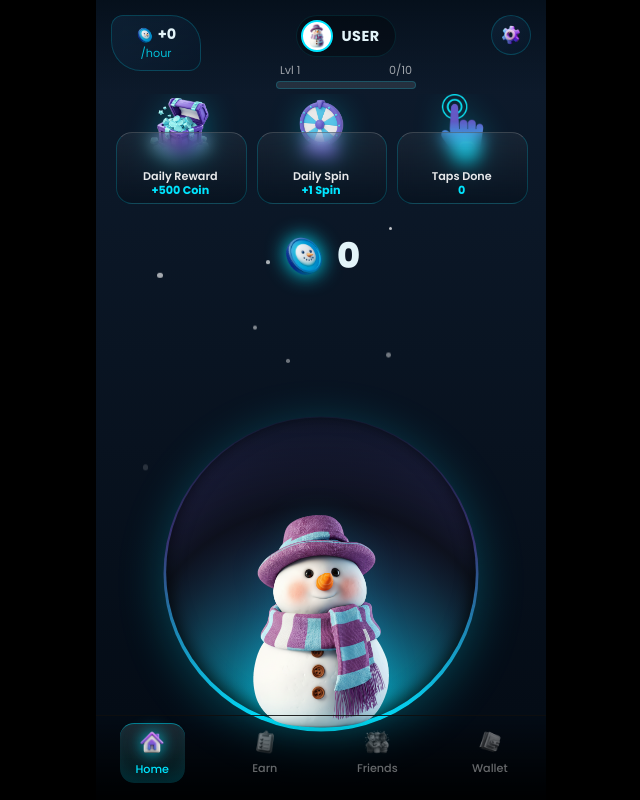
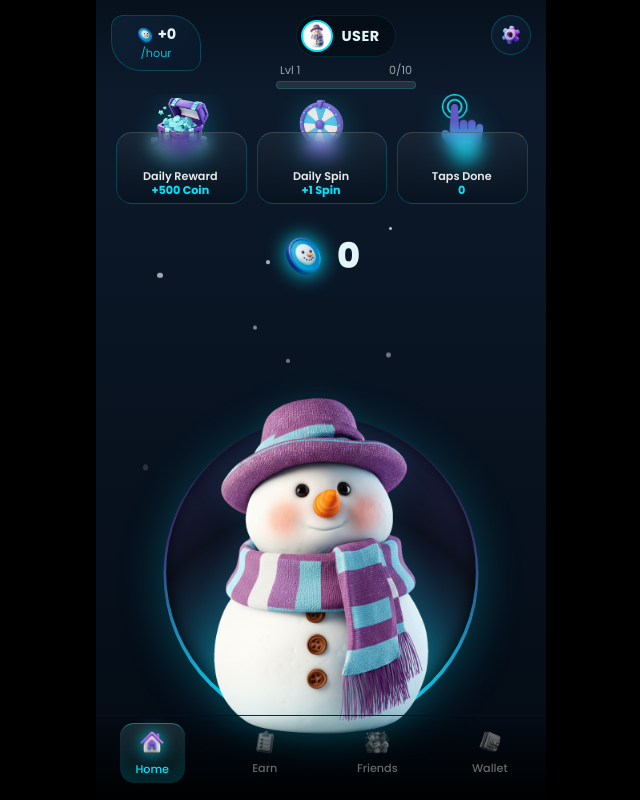
Before and after one commit to alamin12071985-a11y/cine-link, a plain HTML site: page index.html in a window 1280 px wide. Shown: the whole page, without its empty margins (319-959 px from the left). Drawn offline with Linux system fonts and the light colour scheme; no server answers.

Commit message:
Update index.html

```diff
--- a/index.html
+++ b/index.html
@@ -396,17 +396,17 @@
 
         /* --- CHARACTER --- */
         .character-img {
-            width: 260px;
+            /* EDIT: Changed from 260px to 520px (2x bigger) */
+            width: 520px;
+            max-width: 100%; /* Ensure it stays within screen bounds */
             height: auto;
             cursor: pointer;
             z-index: 10;
             transition: transform 0.1s;
             filter: drop-shadow(0 0 15px rgba(0, 229, 255, 0.1));
-
-            /* UPDATED: Increased margin-top to move Snowman down by 80px */
-            /* Previous: 60px -> New: 140px */
-            margin-top: 190px;
-            margin-bottom: 30px;
+            /* EDIT: Adjusted margins to fit the larger image and controls */
+            margin-top: 60px;
+            margin-bottom: 10px;
         }
 
         .character-img:active { transform: scale(0.96) rotate(-2deg); }
@@ -428,9 +428,8 @@
             width: 100%;
             padding: 10px 10px;
             z-index: 20;
-            /* UPDATED: Reduced margin-top to prevent scrolling issues */
-            /* Previous: 110px -> New: 30px */
-            margin-top: 30px;
+            /* EDIT: Changed from 110px to 10px (Moved UP) */
+            margin-top: 10px;
         }
 
         .control-item {
@@ -725,7 +724,8 @@
 
             <!-- WALLET TAB -->
             <div id="wallet" class="tab-content">
-                <div class="glass-panel-full" style="text-align:center; padding-top: 50px;">
+                <!-- EDIT: Removed "glass-panel-full" class from here to remove the black box background -->
+                <div style="text-align:center; padding-top: 50px;">
                     <h1 style="font-size:2.5rem; line-height: 1.1; margin-bottom:10px; font-weight: 800;">Get Real<br>Crypto.</h1>
                     <p style="color:rgba(227, 244, 249, 0.7); font-size: 1rem;">Earn and buy and tokens.</p>
 
```
